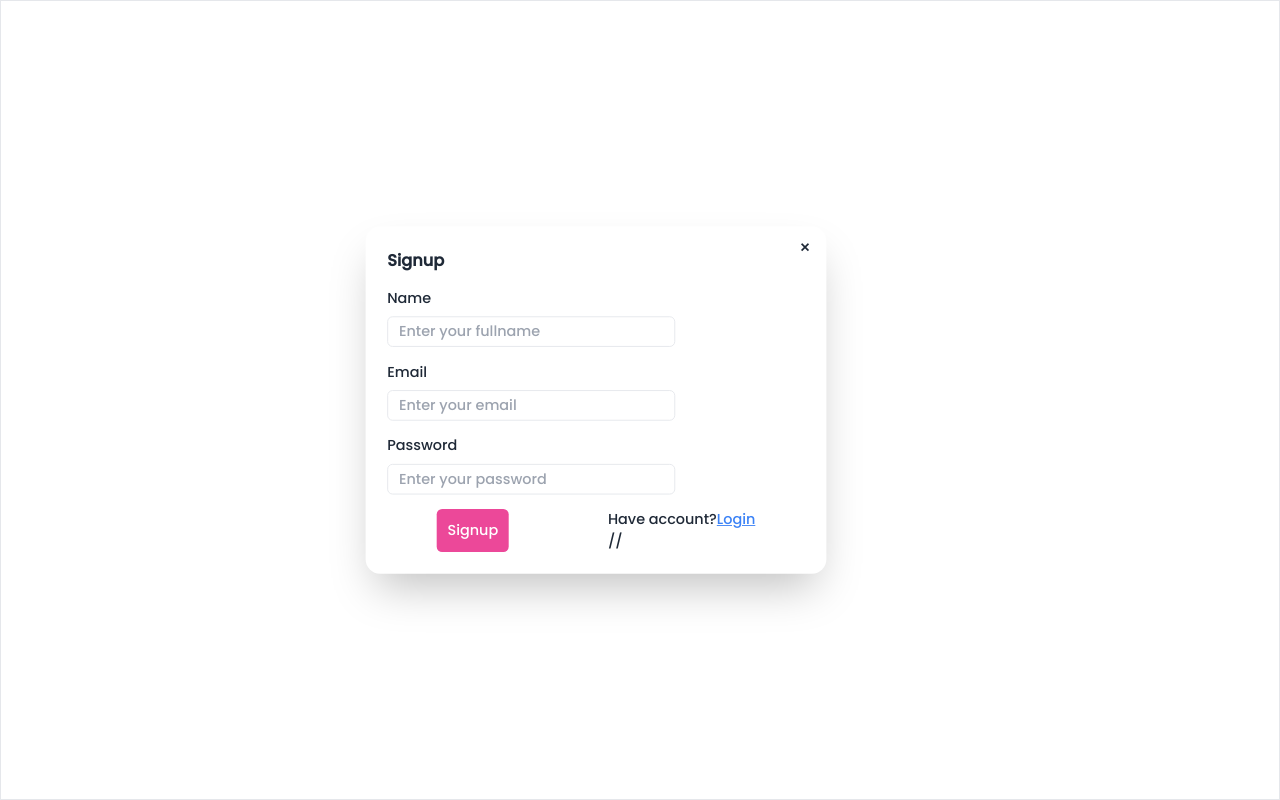
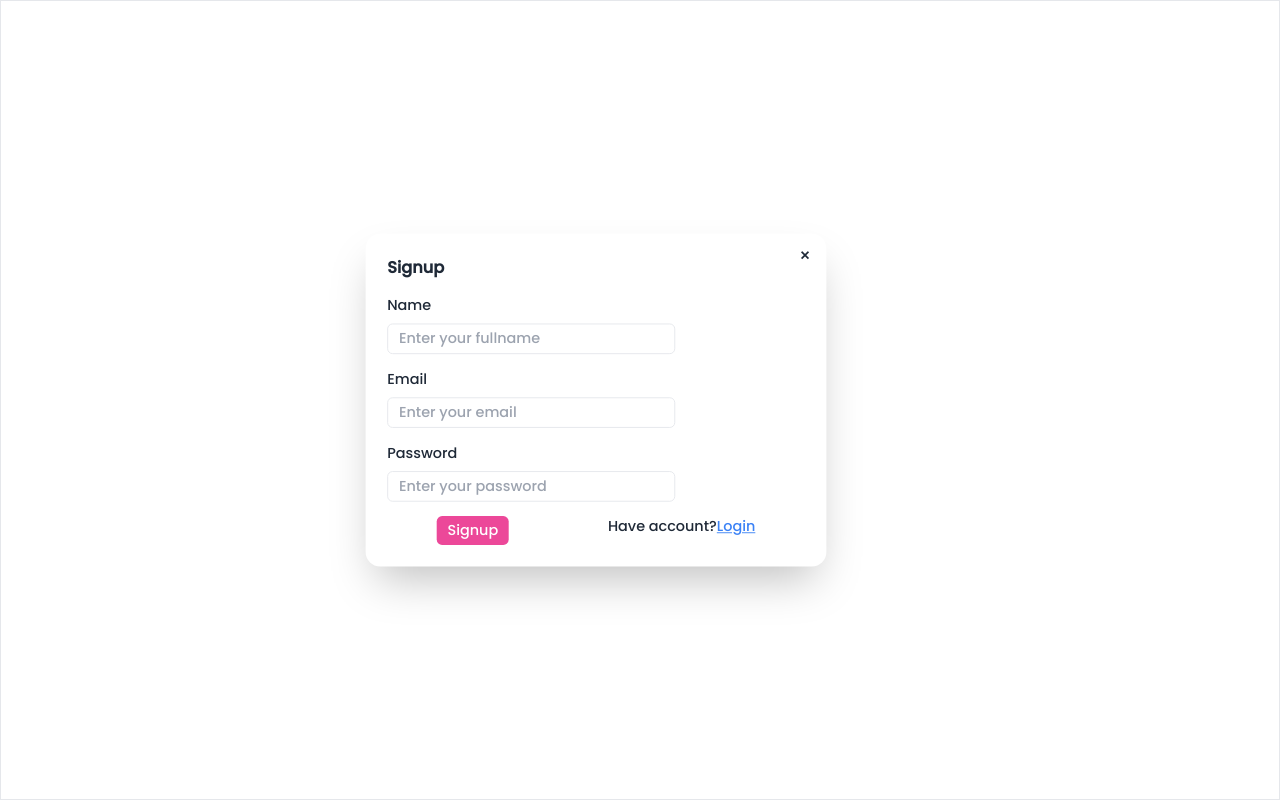
Before and after one commit to RushikeshPadaval/BookStore, a React (Vite) app: page /signup in a window 1280 px wide. Built offline with nearby package versions, Linux system fonts and the light colour scheme.

Commit message:
minor change

```diff
--- a/src/components/Signup.jsx
+++ b/src/components/Signup.jsx
@@ -46,7 +46,7 @@ import Login from './Login'
      }} >Login
       </button>{" "}
       <Login/>
-//
+
      </p>
 
      </div>
```
